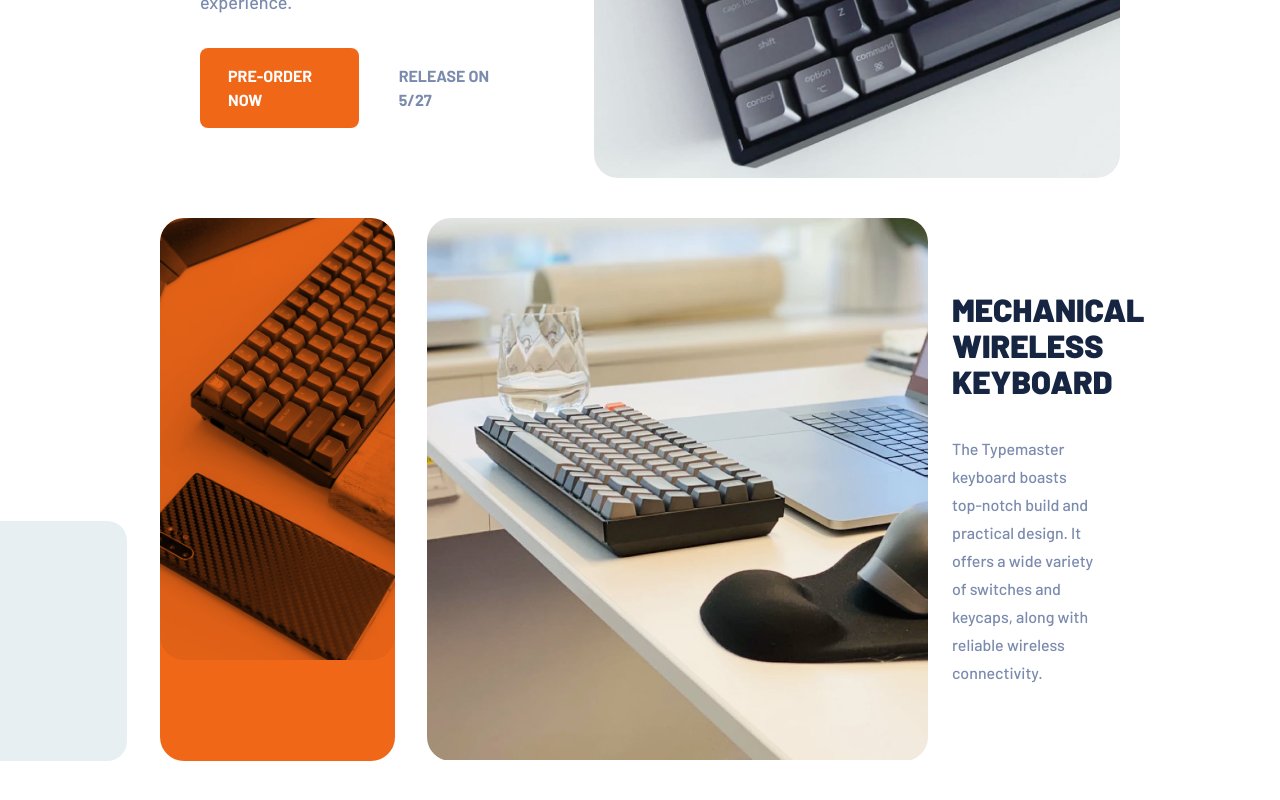
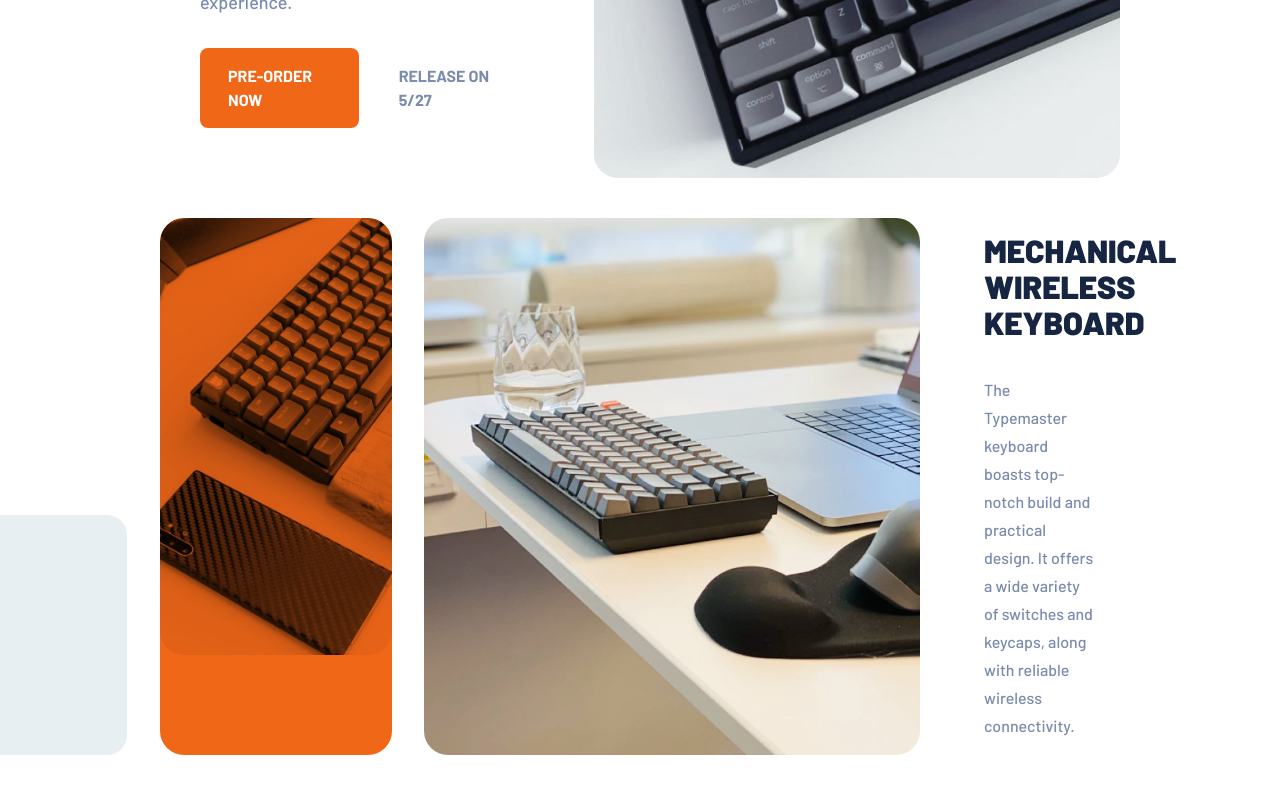
Before and after one commit to arpit8392/fem-challenge-39-typemaster-pre-launch-landing-page, a Next.js app: page / in a window 1280 px wide. Shown: the part 522-1322 px from the top of the page. Built offline with nearby package versions, Linux system fonts and the light colour scheme.

Commit message:
Fix Gap on Bottom Hero Section

```diff
--- a/components/Hero.tsx
+++ b/components/Hero.tsx
@@ -57,7 +57,7 @@
 					/>
 				</div>
 			</div>
-			<div className='grid grid-cols-1 gap-20 md:px-10 lg:relative lg:grid-cols-5 lg:gap-0 lg:px-40'>
+			<div className='grid grid-cols-1 gap-20 md:px-10 lg:relative lg:grid-cols-5 lg:gap-10 lg:px-40'>
 				<div className='absolute -left-32 bottom-0 hidden lg:block'>
 					<Image
 						src={'/assets/shared/pattern-square.svg'}
```
